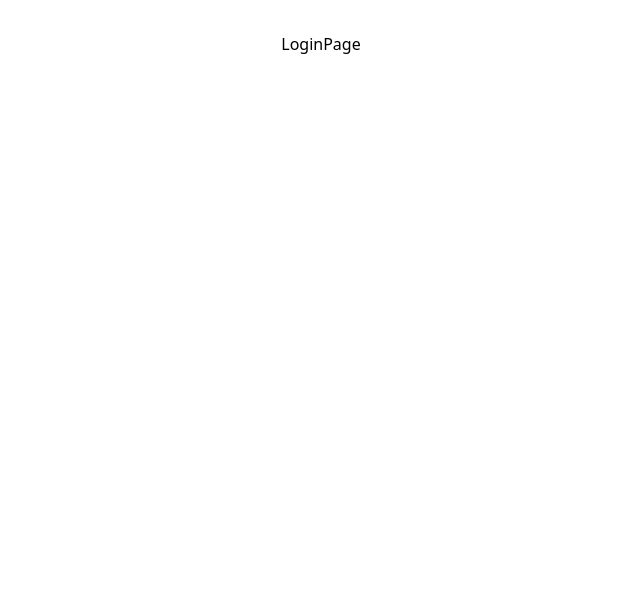
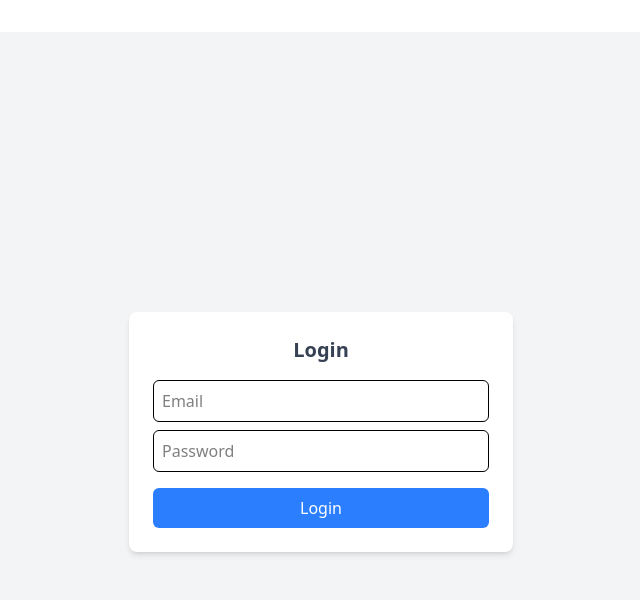
Before and after one commit to Adithaabenayaka/library_frontend, a React (Vite) app: page /login in a window 1280 px wide. Shown: the top 600 px of the page, without its empty margins (319-959 px from the left). Built offline with nearby package versions, Linux system fonts and the light colour scheme.

Commit message:
logging page 1

```diff
--- a/package.json
+++ b/package.json
@@ -11,6 +11,7 @@
   },
   "dependencies": {
     "@tailwindcss/vite": "^4.0.0",
+    "axios": "^1.7.9",
     "library_frontend": "file:",
     "react": "^18.3.1",
     "react-dom": "^18.3.1",
--- a/src/App.tsx
+++ b/src/App.tsx
@@ -1,7 +1,7 @@
 import { BrowserRouter as Router,Routes, Route } from 'react-router-dom'
 import MainPage from './pages/MainPage'
 import InventoryHandlerPage from './pages/InventoryHandlerPage'
-import LoginPage from './auth/page/loginPage'
+import Login from './pages/Login'
 import './App.css'
 
 function App() {
@@ -11,7 +11,7 @@ function App() {
     <Router>
       <Routes>
         <Route path='/' element={<MainPage/>} />
-        <Route path='/login' element={<LoginPage /> } />
+        <Route path='/login' element={<Login /> } />
         <Route path='/inventory' element={<InventoryHandlerPage/>} />
       </Routes>
     </Router>
--- /dev/null
+++ b/src/pages/Login.tsx
@@ -0,0 +1,63 @@
+import { useRef, useState } from "react";
+import { useNavigate } from "react-router-dom";
+import { login } from "../services/AuthService";
+
+export default function Login() {
+  console.log("Rendering Login Page");
+
+  // Creating refs for email and password inputs
+  const emailRef = useRef<HTMLInputElement>(null);
+  const passwordRef = useRef<HTMLInputElement>(null);
+  const [error, setError] = useState("");
+  const navigate = useNavigate();
+
+  const handleLogin = async (e: React.FormEvent) => {
+    e.preventDefault();
+    setError("");
+
+    // Accessing values from the refs
+    const email = emailRef.current?.value;
+    const password = passwordRef.current?.value;
+
+    if (!email || !password) {
+      setError("Email and Password are required");
+      return;
+    }
+
+    try {
+      await login(email, password);
+      navigate("/");
+    } catch (err) {
+      setError("Invalid credentials");
+    }
+  };
+
+  return (
+    <div className="flex items-center justify-center min-h-screen bg-gray-100">
+      <div className="w-full max-w-sm p-6 bg-white rounded-lg shadow-md">
+        <h2 className="text-xl font-semibold text-center text-gray-700">
+          Login
+        </h2>
+        {error && <p className="text-red-500 text-sm text-center">{error}</p>}
+        <input
+          type="text"
+          placeholder="Email"
+          ref={emailRef}
+          className="w-full p-2 mt-4 border rounded-md"
+        />
+        <input
+          type="password"
+          placeholder="Password"
+          ref={passwordRef}
+          className="w-full p-2 mt-2 border rounded-md"
+        />
+        <button
+          className="w-full mt-4 bg-blue-500 text-white py-2 rounded-md"
+          onClick={handleLogin}
+        >
+          Login
+        </button>
+      </div>
+    </div>
+  );
+}
--- /dev/null
+++ b/src/services/AuthService.tsx
@@ -0,0 +1,25 @@
+import http from "./HTTPService";
+
+const TOKEN_KEY = "token";
+
+export const login = async (email: string, password: string) => {
+  try {
+    const response = await http.post("/auth/login", { email, password });
+    localStorage.setItem(TOKEN_KEY, response.data.data.token);
+    return response.data;
+  } catch (error) {
+    throw new Error("Invalid credentials");
+  }
+};
+
+export const logout = () => {
+  localStorage.removeItem(TOKEN_KEY);
+};
+
+export const getToken = () => {
+  return localStorage.getItem(TOKEN_KEY);
+};
+
+export const isAuthenticated = () => {
+  return !!getToken();
+};
--- /dev/null
+++ b/src/services/HTTPService.tsx
@@ -0,0 +1,31 @@
+import axios from "axios";
+
+const API_BASE_URL = "http://localhost:3200";
+
+const http = axios.create({
+    baseURL: API_BASE_URL,
+    headers: {
+        "Content-Type": "application/json",
+    }
+})
+
+http.interceptors.request.use(
+    (config) => {
+      const token = localStorage.getItem("token");
+      if (token) {
+        config.headers.Authorization = `Bearer ${token}`;
+      }
+      return config;
+    },
+    (error) => Promise.reject(error)
+  );
+
+  http.interceptors.response.use(
+    (response) => response,
+    (error) => {
+      console.error("API Error:", error.response?.data || error.message);
+      return Promise.reject(error);
+    }
+  );
+
+  export default http;
```
Also changed, not shown: 1 other file (tests, documents, lock files or other folders).
